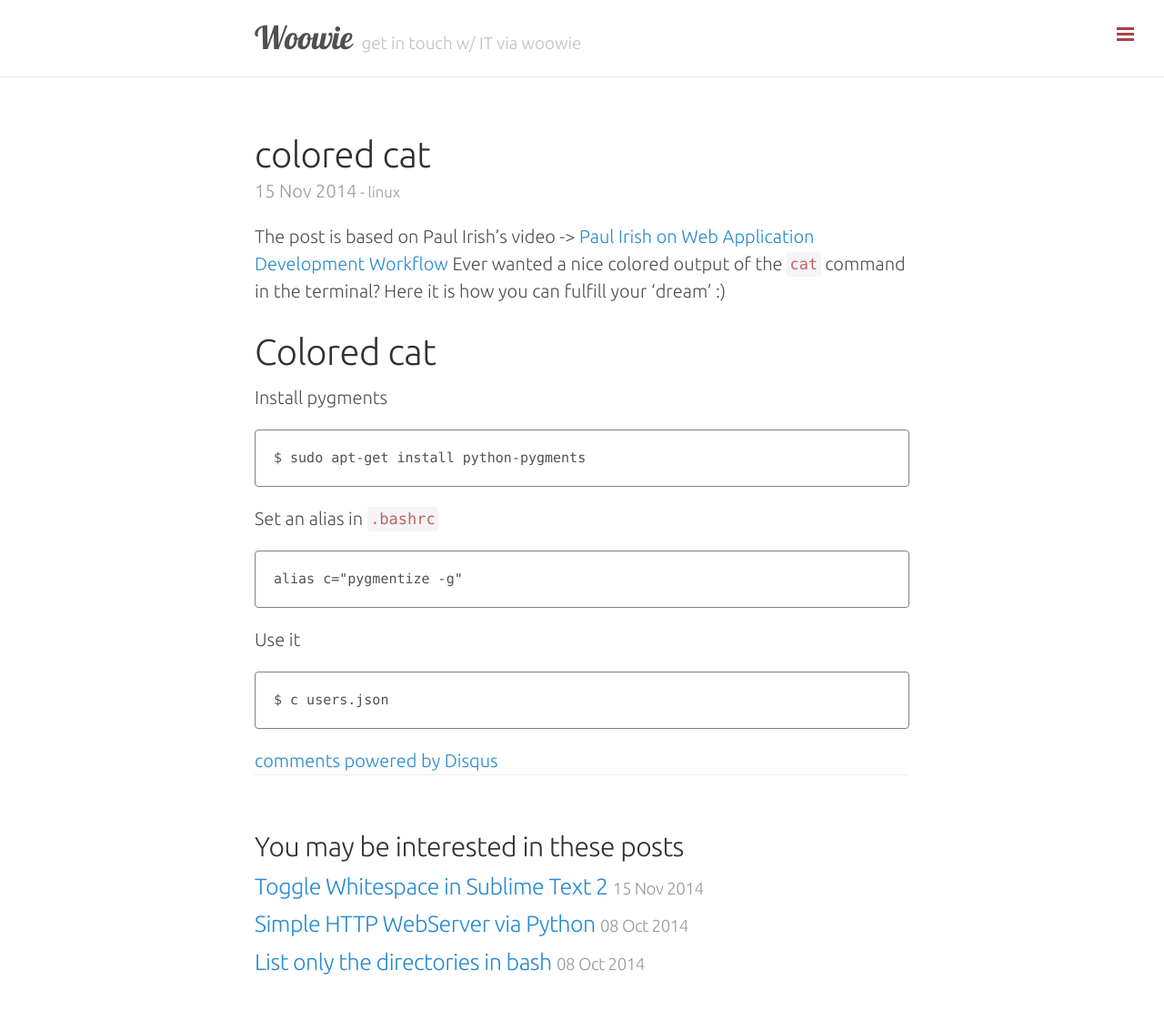
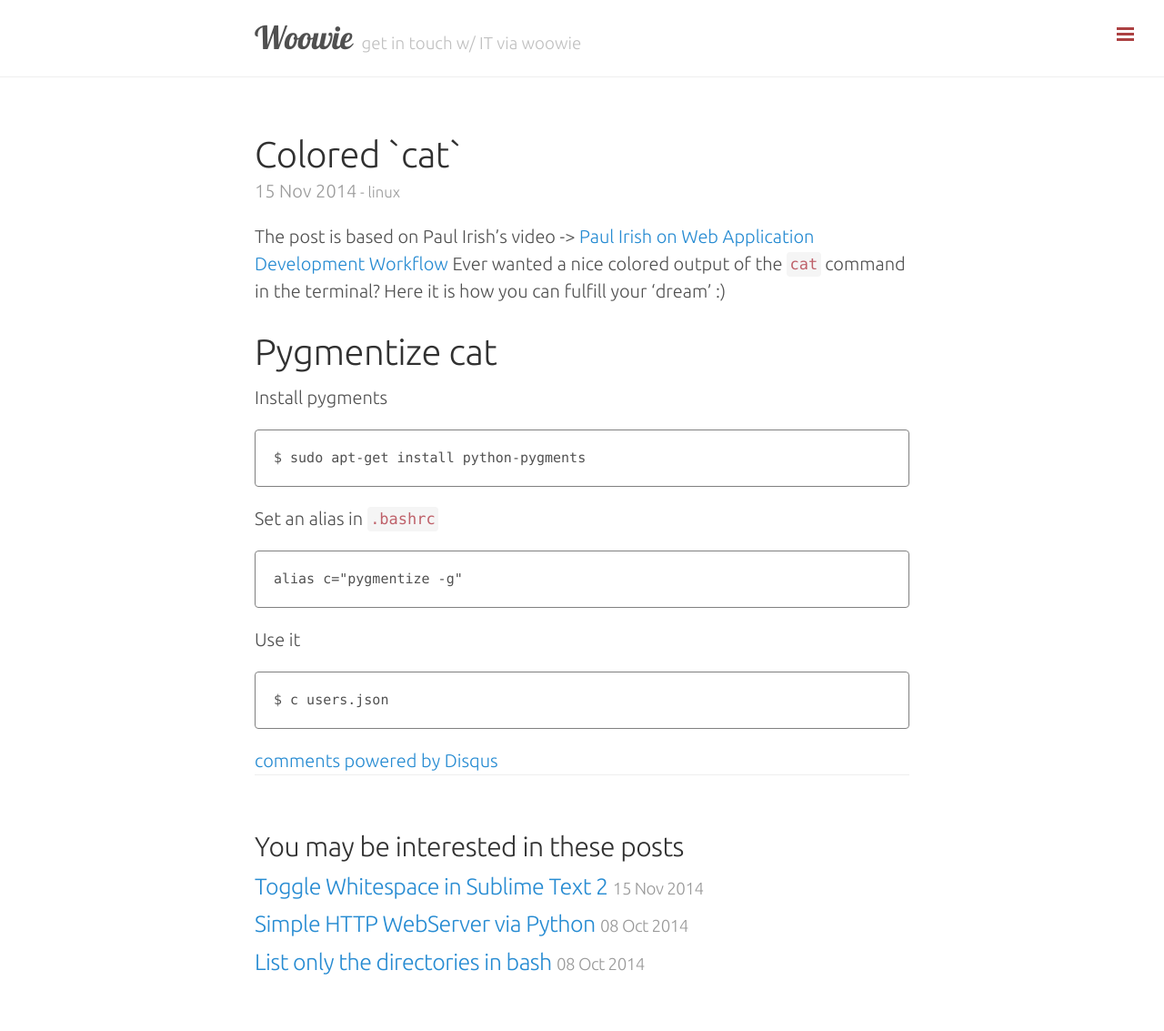
Before and after one commit to jim-y/jim-y.github.io, a Jekyll site: the page built from _posts/2014-11-15-colored-cat.md, in a window 1280 px wide. Shown: the whole page at 91% size. Built offline with Jekyll 4.4.1, drawn with Linux system fonts in a browser that asks for light colours; Markdown is read by kramdown in place of the engine named in the settings; comment, search, counter and statistics services are not loaded.

Commit message:
Renamed post about c

```diff
--- a/_posts/2014-11-15-colored-cat.md
+++ b/_posts/2014-11-15-colored-cat.md
@@ -1,6 +1,6 @@
 ---
 layout: post
-title: colored cat
+title: Colored `cat`
 published: True
 categories: [linux]
 tags: [terminal,cat,pygments]
@@ -9,7 +9,7 @@ tags: [terminal,cat,pygments]
 The post is based on Paul Irish's video -> [Paul Irish on Web Application Development Workflow](https://www.youtube.com/watch?v=vDbbz-BdyYc)
 Ever wanted a nice colored output of the `cat` command in the terminal? Here it is how you can fulfill your 'dream' :)
 
-# Colored cat
+# Pygmentize cat
 
 Install pygments
 
```
